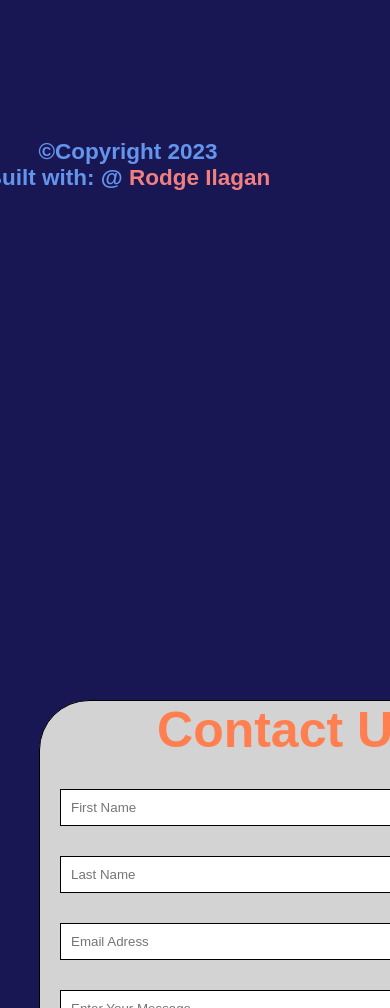
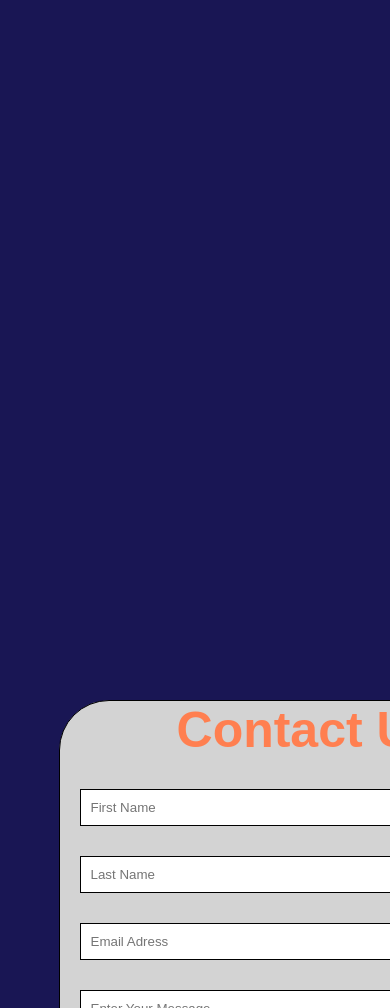
Before and after one commit to RodgeI/Rodge9.github.io, a plain HTML site: page index.html in a window 390 px wide. Shown: the part 5780-6788 px from the top of the page. Drawn offline with nearby package versions, Linux system fonts and the light colour scheme.

Commit message:
Update r2.css

```diff
--- a/r2.css
+++ b/r2.css
@@ -636,25 +636,22 @@ footer a{
    }
    #Contact{
    	width: 150%;
-   	height: 290vh;
+   	height: 280vh;
    }
    .send{
    	margin-left: 10%;
    	margin-top: 810px;
    	flex-direction: column;
-   	position: fixed;
    }
    footer{
    	display: flex;
    	align-items: center;
    	justify-content: center;
    	margin-top: 60%;
-   	position: fixed;
    }
    .social{
    	display: flex;
    	margin-left: 120px;
    	margin-bottom: -1120%;
-   	position: fixed;
    }
   }
```
